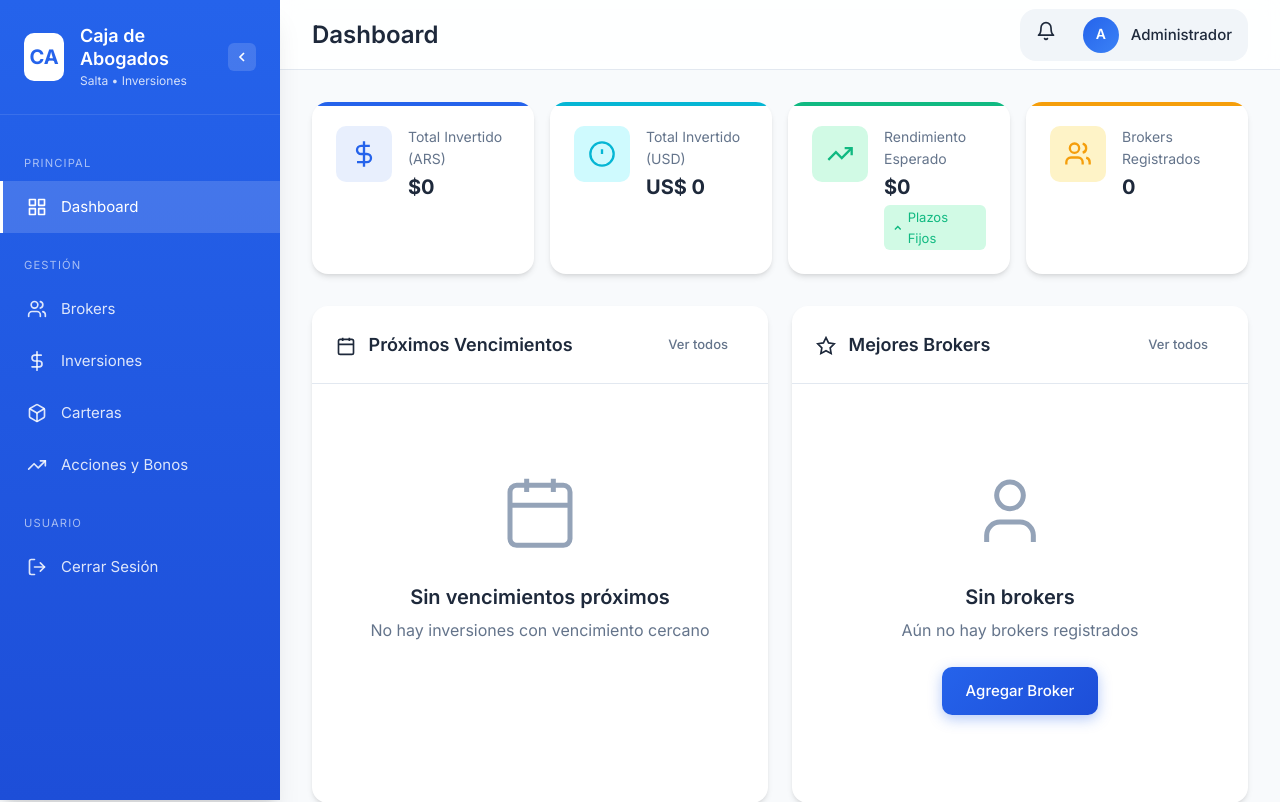
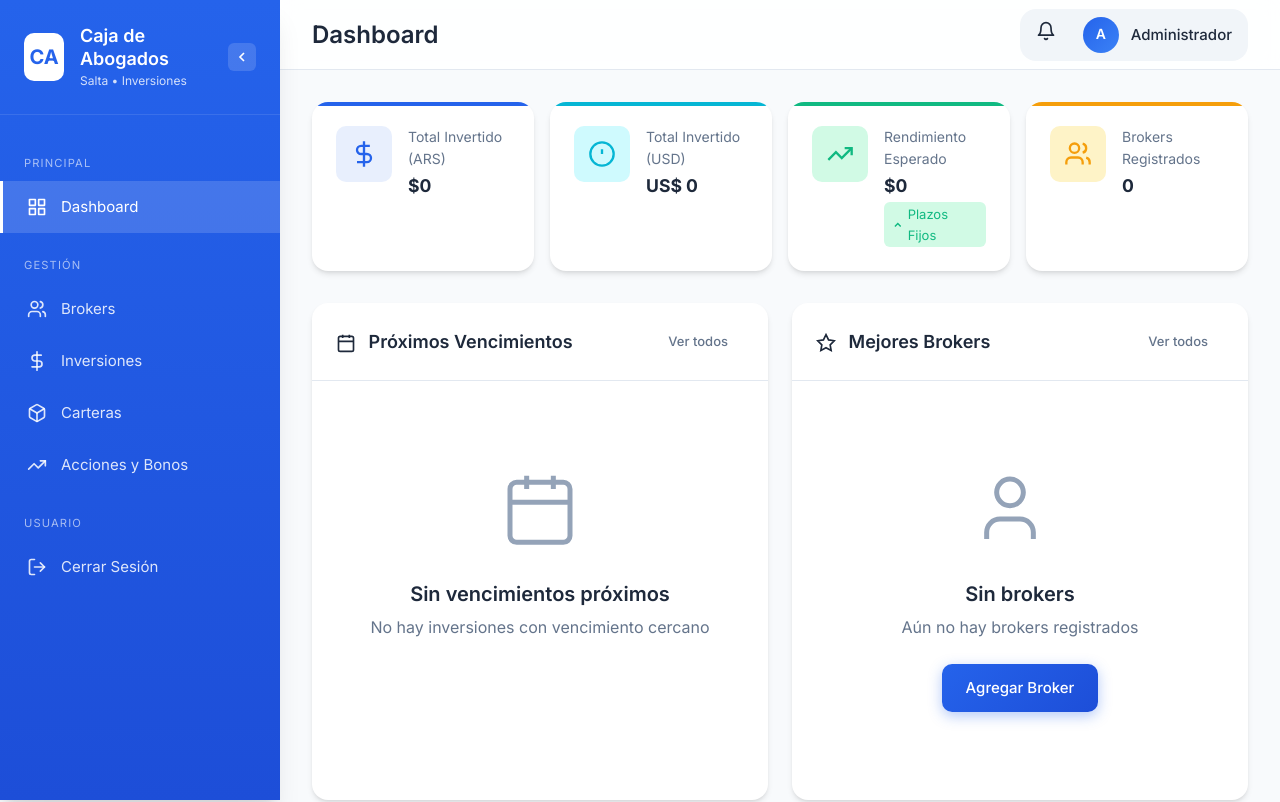
Before and after one commit to OctavioGalvan5/app_inversiones, a Flask app: page /dashboard in a window 1280 px wide. Shown: the top 802 px of the page. Run offline with Flask 3, Linux system fonts and the light colour scheme; a user stored in the database is signed in; data that the repository does not hold is empty.

Commit message:
Decrease stat-value font size to prevent wrapping

```diff
--- a/static/style.css
+++ b/static/style.css
@@ -521,11 +521,13 @@ h4 {
 }
 
 .stat-value {
-    font-size: 1.25rem;
+    font-size: 1.1rem;
     font-weight: 700;
     color: var(--text-primary);
     line-height: 1.2;
-    word-break: break-word;
+    white-space: nowrap;
+    overflow: hidden;
+    text-overflow: ellipsis;
 }
 
 .stat-change {
```
Also changed, not shown: .claude/settings.local.json.
